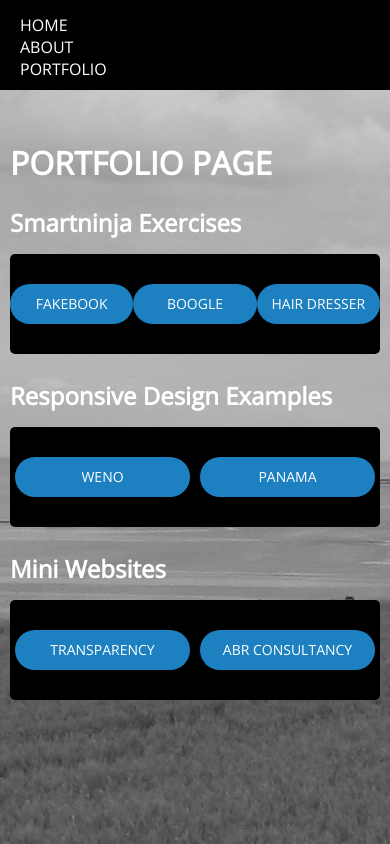
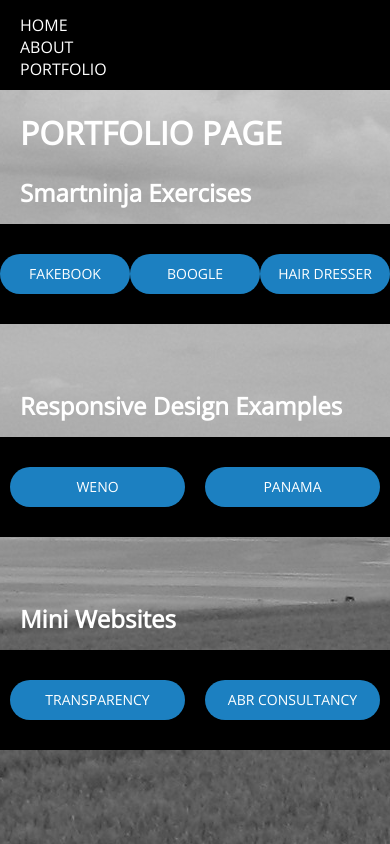
Before and after one commit to abreens/sn, a Flask app: page /portfolio in a window 390 px wide. Run offline with Flask 2, Linux system fonts and the light colour scheme.

Commit message:
Ready for review

```diff
--- a/les15/static/css/style.css
+++ b/les15/static/css/style.css
@@ -29,7 +29,7 @@ a {
 
 /*** BEGIN SITE STRUCTURE ***/
 
-.navigation, .indexwrapper, .abrclogo, .buttonbanner, .knop {
+.navigation, .indexwrapper, .buttonbanner, .knop {
     display: flex;
     flex-direction: row;
     justify-content: center;
@@ -74,19 +74,20 @@ section img {
 /*** SPECIFIEKE STYLING VOOR INDEX.HTML ***/
 
 .indexwrapper {
+    margin: 0 auto;
     height: calc(100% - 50px); /* 50px is de hoogte van de .navigation */
+    width: 1200px;
 }
 
 /*** SPECIFIC STYLING FOR PORTFOLIO.HTML ***/
 
-article { margin-bottom: 75px; }
+article { margin-bottom: 65px; }
 
 article h2 { margin-bottom: 15px; }
 
 .buttonbanner{
     justify-content: left;
     height: 100px;
-    border-radius: 5px;
 }
 
 .knop {
@@ -102,18 +103,21 @@ article h2 { margin-bottom: 15px; }
     background-color: #2c4fb1;
 }
 
-
 /*** MEDIA QUERIES ***/
 
-/* Overgang naar FLEXIBLE DESIGN op 1220px (de breedte v/d .wrapper + 10px ;) */
+/* Overgang naar FLEXIBLE DESIGN op 1200px (de breedte v/d .wrapper ;) */
 
 @media screen and (max-width: 1200px) {
 
-    .wrapper {
+    .indexwrapper, .wrapper {
         width : 100%;
         min-width: 350px;
-        padding: 10px;
+        padding: 0px;
     }
+
+    h1, h2 { margin-left: 20px; }
+
+    section h2 { margin-left: 0px; }
 
 }
 
@@ -121,24 +125,20 @@ article h2 { margin-bottom: 15px; }
 
 @media screen and (max-width: 650px) {
 
-    .navigation { flex-direction: column; }
-
     .navigation {
+        flex-direction: column;
         align-items: flex-start; /* CROSS axis is nu horizontaal! */
         height: 90px;
         padding: 10px 0 10px 20px;
-        margin-bottom: 20px;
     }
 
-    .indexwrapper, .wrapper, section { width: 100%; }
+    section { width: 100%; }
 
     /* Height of .navigation is 90px geworden */
     .indexwrapper { height: calc(100% - 90px); }
 
     .wrapper { margin-top: 0; }
 
-    article { margin-bottom: 25px; }
-
     .buttonbanner { justify-content: space-around; }
 
     .knop { margin-left: 0px; }
--- a/les15/templates/about_me.html
+++ b/les15/templates/about_me.html
@@ -32,7 +32,7 @@
             <h1>ABOUT</h1>
 
             <section>
-                <img src="/static/img/ABRC_logo.png" width="400px">
+                <img src="/static/img/ABRC_logo.png" width="100%">
             </section>
 
             <section>
@@ -46,7 +46,7 @@
                 of personnel at all levels and from various skill sets.<br /><br />
                 Axel has proven ability to ensure that operations meet the needs of enterprise clients and
                 has a previous background in military leadership and staff training. He is enthusiastic and
-                motivated, is a team player and an entrepreneur.<br /><br /><br />
+                motivated, is a team player and an entrepreneur.<br /><br />
             </section>
 
         </div>
--- a/les15/templates/index.html
+++ b/les15/templates/index.html
@@ -28,7 +28,7 @@
         </div>
 
         <div class="indexwrapper">
-             <img src="/static/img/ABRC_logo.png" width="1000px">
+            <img src="/static/img/ABRC_logo.png" width="100%">
         </div>
 
     </body>
```
